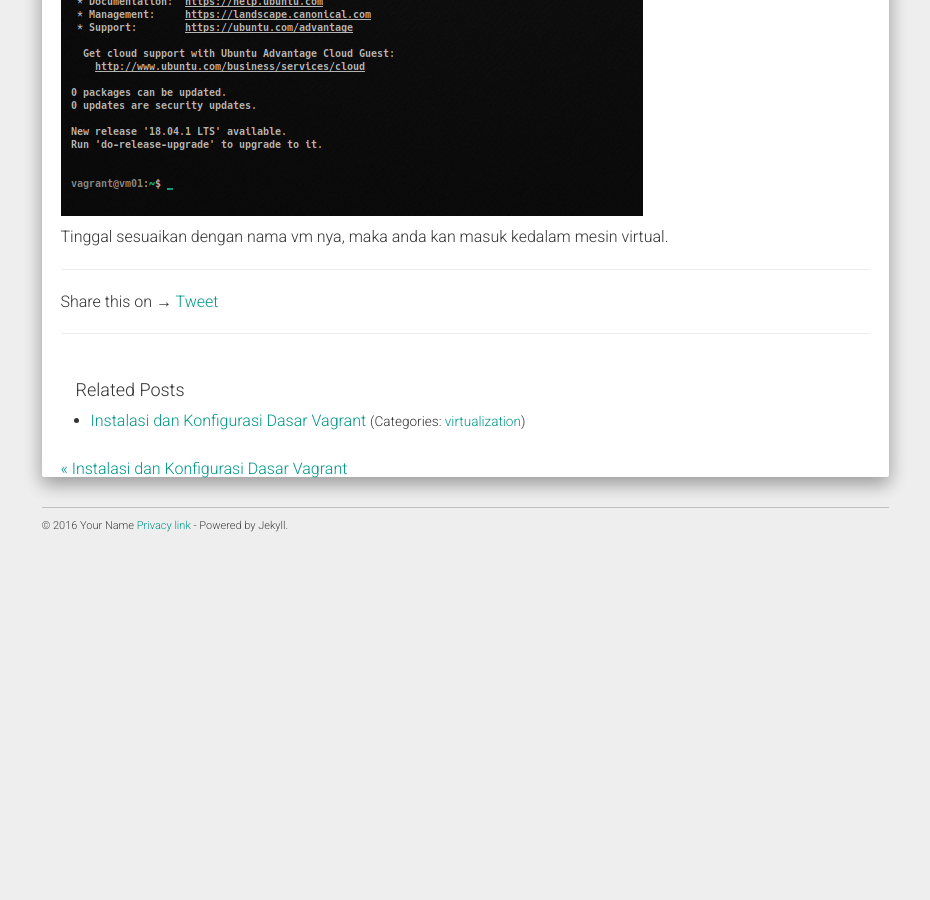
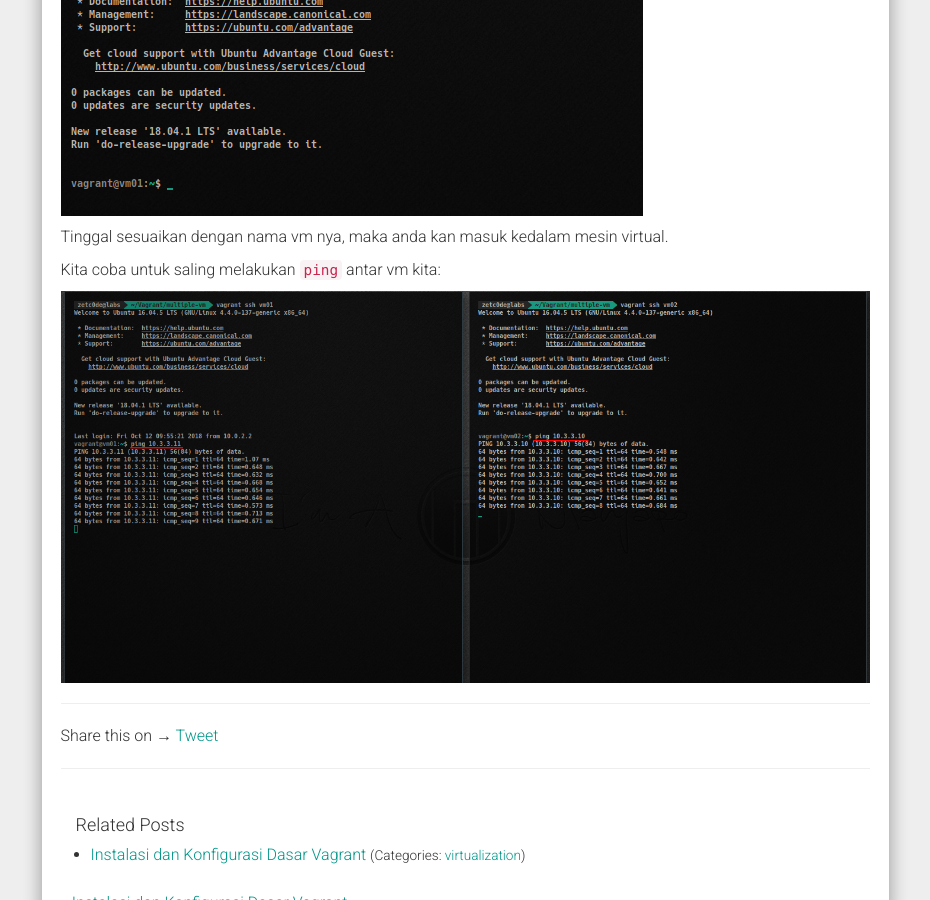
Before and after one commit to zetc0de/zetc0de.github.io, a Jekyll site: the page built from _posts/2018-06-10-Create-Multiple-VM-with-one-vagrantfile.md, in a window 1280 px wide and 900 px high, scrolled down 1873 px. Shown: the whole window, without its empty margins (321-1251 px from the left). Built offline with Jekyll 4.4.1, drawn with Linux system fonts in a browser that asks for light colours; nearby versions of some CDN libraries; comment, search, counter and statistics services are not loaded; before the commit the page ends 2434 px from its top, so only the background shows below that.

Commit message:
Vagrant-02

```diff
--- a/_posts/2018-06-10-Create-Multiple-VM-with-one-vagrantfile.md
+++ b/_posts/2018-06-10-Create-Multiple-VM-with-one-vagrantfile.md
@@ -63,3 +63,7 @@
 ![https://github.com/zetc0de/zetc0de.github.io/blob/master/assets/images/Vagrant-02/ssh.png?raw=true](https://github.com/zetc0de/zetc0de.github.io/blob/master/assets/images/Vagrant-02/ssh.png?raw=true)
 
 Tinggal sesuaikan dengan nama vm nya, maka anda kan masuk kedalam mesin virtual.
+
+Kita coba untuk saling melakukan `ping` antar vm kita:
+
+![https://github.com/zetc0de/zetc0de.github.io/blob/master/assets/images/Vagrant-02/ping.png?raw=true](https://github.com/zetc0de/zetc0de.github.io/blob/master/assets/images/Vagrant-02/ping.png?raw=true)
```
